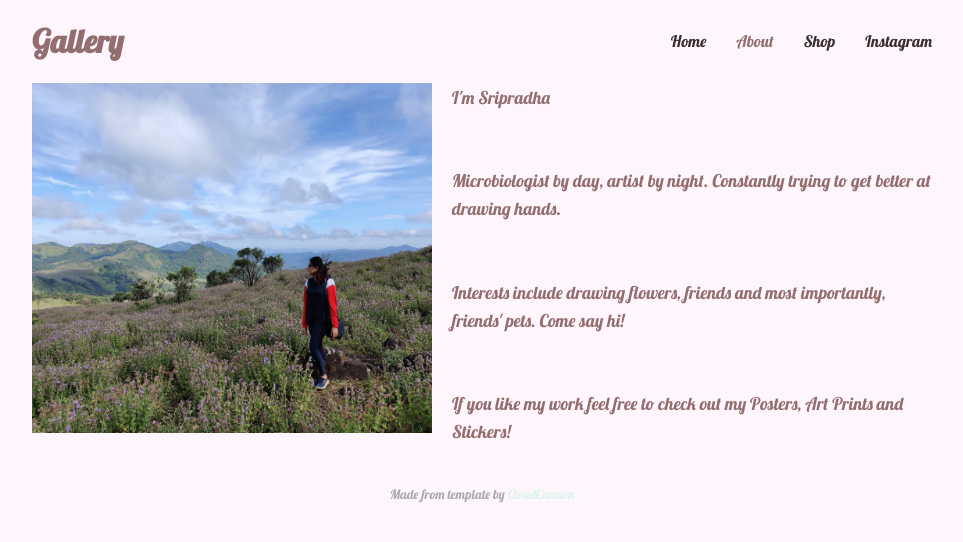
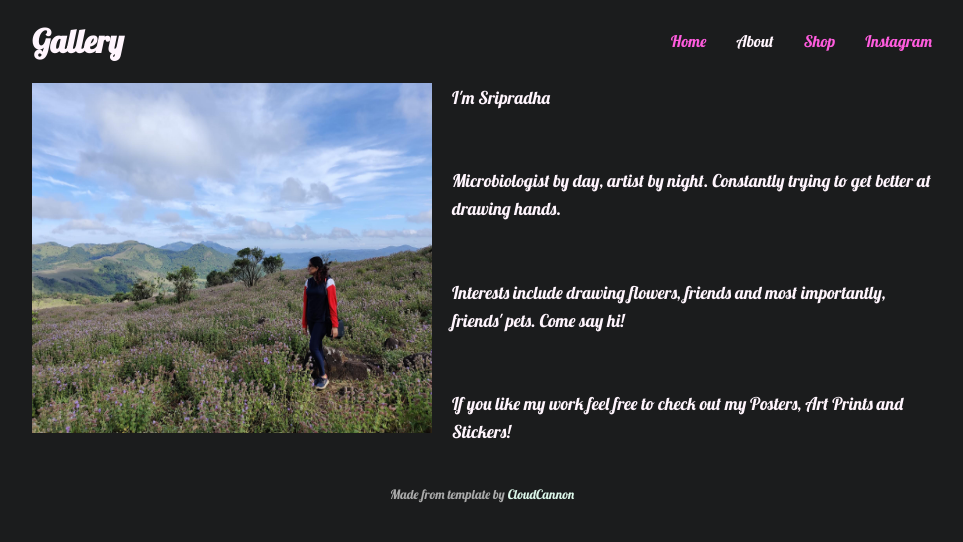
Before and after one commit to spdemergency/spdemergency.github.io, a Jekyll site: the page built from about.html, in a window 1280 px wide. Shown: the top 542 px of the page, without its empty margins (158-1121 px from the left). Built offline with Jekyll 4.4.1, drawn with Linux system fonts in a browser that asks for light colours.

Commit message:
Update variables.scss

```diff
--- a/_sass/variables.scss
+++ b/_sass/variables.scss
@@ -4,7 +4,7 @@
 $desktop: "(min-width: 900px)";
 
 // Colors
-$background: #FFF5FD;
-$color: #926E6F;
+$background: #1b1c1d;
+$color: #FFF5FD;
 $link-color: #DBF6E9;
 $offset: 30px;
```
